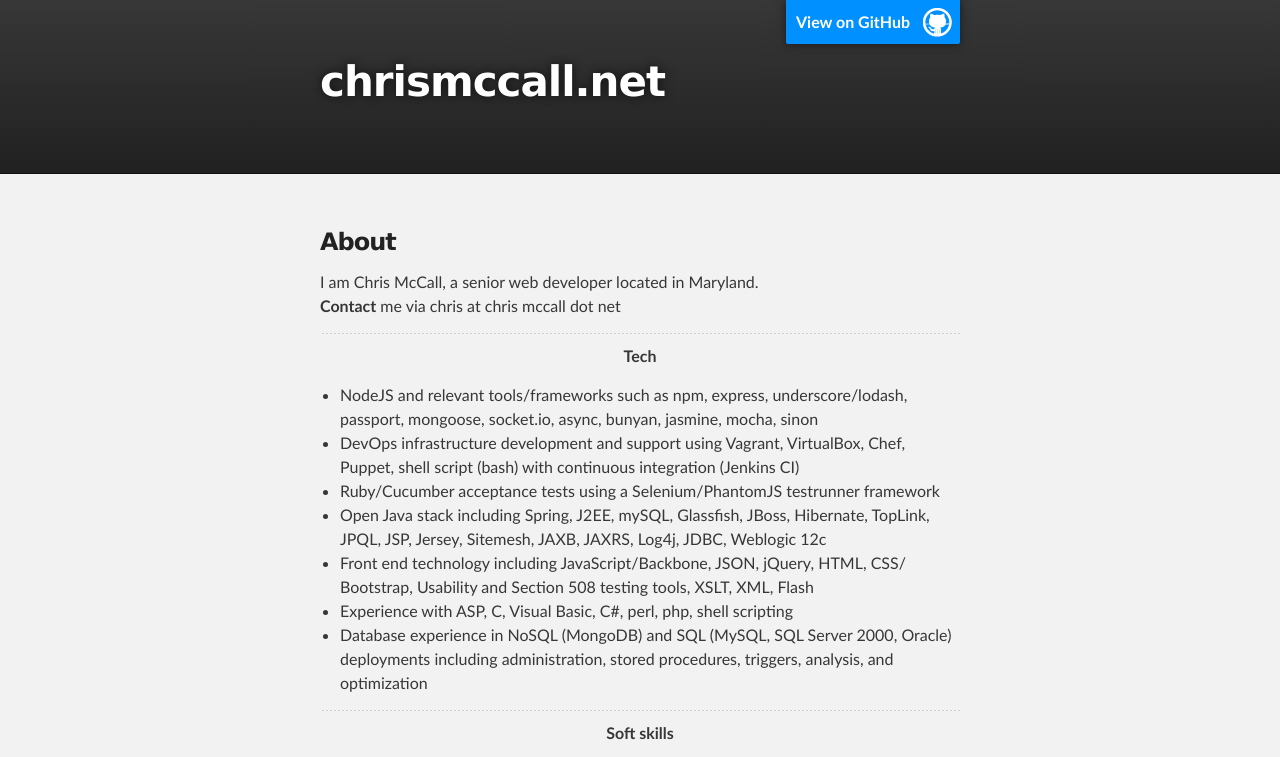
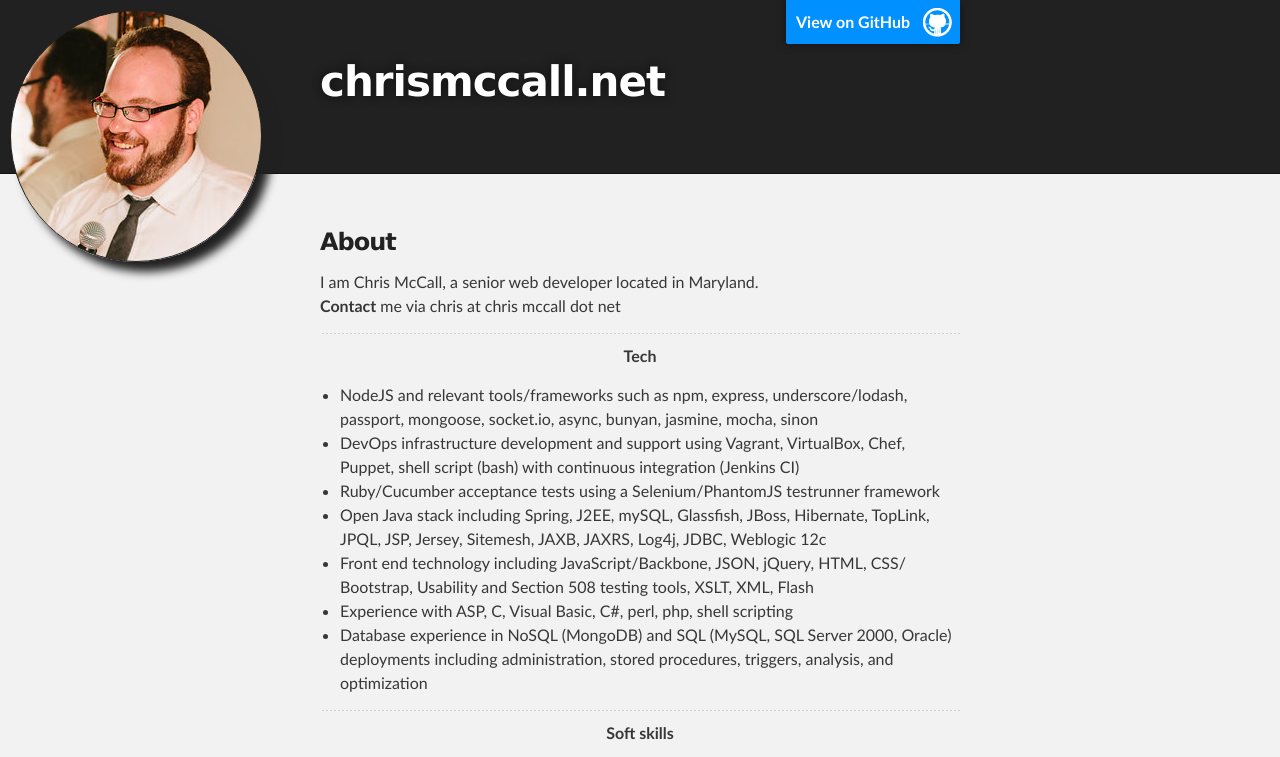
Before and after one commit to cmccall/cmccall.github.io, a plain HTML site: page index.html in a window 1280 px wide. Shown: the top 757 px of the page. Drawn offline with Linux system fonts and the light colour scheme.

Commit message:
Add profile image

```diff
--- a/index.html
+++ b/index.html
@@ -15,6 +15,7 @@
 
   <!-- HEADER -->
   <div id="header_wrap" class="outer">
+    <div id="me_banner"></div>
     <header class="inner">
       <a id="forkme_banner" href="https://github.com/cmccall">View on GitHub</a>
 
--- a/stylesheets/stylesheet.css
+++ b/stylesheets/stylesheet.css
@@ -271,6 +271,22 @@ Full-Width Styles
   margin: 0 auto;
 }
 
+#me_banner {
+  background-image: url('../images/me_speech.jpg');
+  background-position: left -190px top -40px;
+  width: 250px;
+  height: 250px;
+  display: block;
+  position: absolute;
+  top: 10px;
+  left: 10px;
+  border-radius: 50%;
+  border:1px solid #212121;
+  -webkit-box-shadow: 10px 10px 10px 0px #212121;
+  -moz-box-shadow: 10px 10px 10px 0px #212121;
+  box-shadow: 10px 10px 10px 0px #212121;
+}
+
 #forkme_banner {
   display: block;
   position: absolute;
@@ -288,11 +304,11 @@ Full-Width Styles
 
 #header_wrap {
   background: #212121;
-  background: -moz-linear-gradient(top, #373737, #212121);
+  /*background: -moz-linear-gradient(top, #373737, #212121);
   background: -webkit-linear-gradient(top, #373737, #212121);
   background: -ms-linear-gradient(top, #373737, #212121);
   background: -o-linear-gradient(top, #373737, #212121);
-  background: linear-gradient(top, #373737, #212121);
+  background: linear-gradient(top, #373737, #212121);*/
 }
 
 #header_wrap .inner {
```
Also changed, not shown: images/me_speech.jpg (added).
